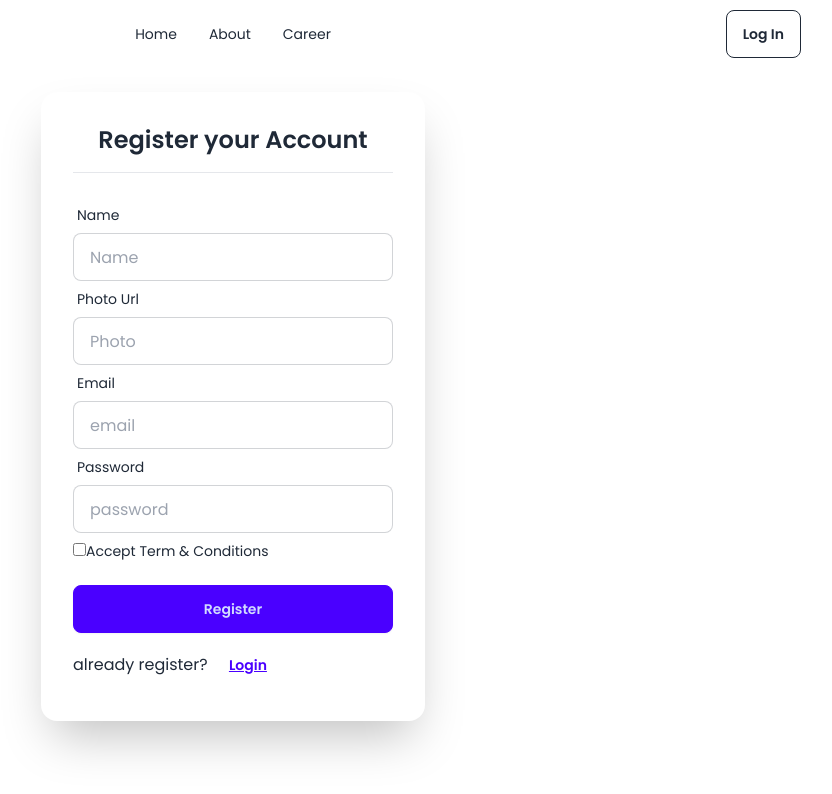
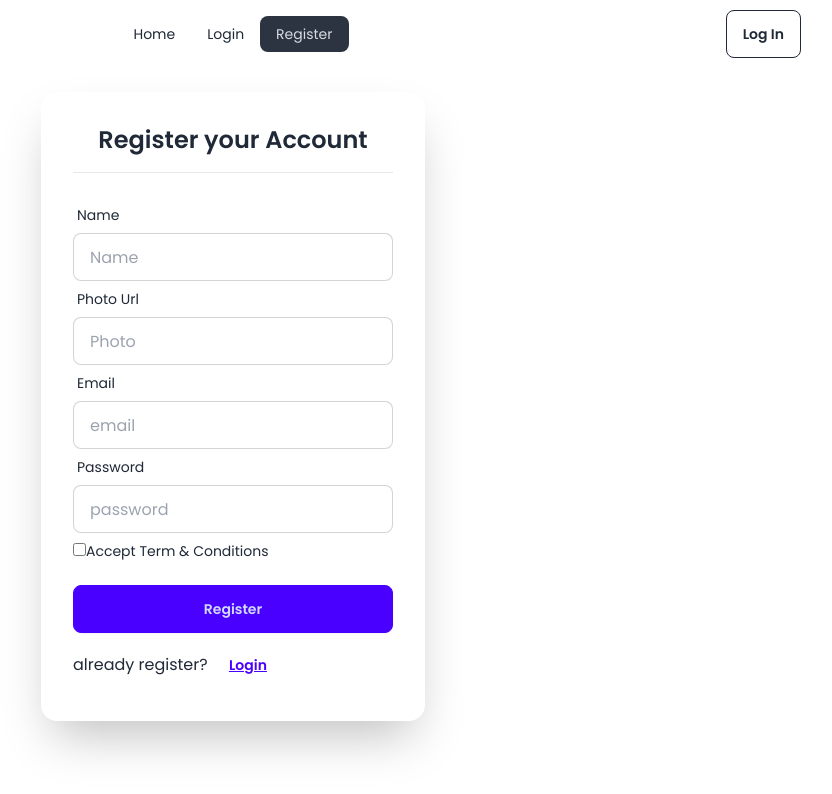
Before and after one commit to yousof-ali/dragon-news, a React (Vite) app: page /register in a window 1280 px wide. Shown: the top 794 px of the page, without its empty margins (407-1239 px from the left). Built offline with nearby package versions, Linux system fonts and the light colour scheme; no server answers.

Commit message:
private routing done

```diff
--- a/src/Pages/Details/Details.jsx
+++ b/src/Pages/Details/Details.jsx
@@ -7,9 +7,7 @@ const Details = () => {
     const alldata = useLoaderData();
     const {id} = useParams();
     const singledata = alldata.filter(data=>data._id==id);
-    console.log(singledata);
     const oneback = useNavigate()
-
     const handleback = ()=>{
         oneback(-1);
     }
--- a/src/Pages/Home/Home.jsx
+++ b/src/Pages/Home/Home.jsx
@@ -10,6 +10,7 @@ import Singlenews from "./Singlenews";
 const Home = () => {
     const allNews = useLoaderData();
     console.log(allNews);
+
     return (
         <div className="space-y-4">
             <Header></Header>
--- a/src/Pages/Home/Singlenews.jsx
+++ b/src/Pages/Home/Singlenews.jsx
@@ -4,7 +4,7 @@ import { IoMdEye } from "react-icons/io";
 import { Link } from "react-router-dom";
 
 const Singlenews = ({ news }) => {
-    const {_id, title, rating, total_view, author, thumbnail_url, image_url, details } = news;
+    const {_id, title, rating, total_view, author, image_url, details } = news;
     return (
         <div className="px-2 md:px-0">
             <div className="flex justify-between rounded-t-md p-4 bg-gray-200 items-center">
--- a/src/Pages/Login/Login.jsx
+++ b/src/Pages/Login/Login.jsx
@@ -1,4 +1,4 @@
-import { Link, useNavigate } from "react-router-dom";
+import { Link, useLocation, useNavigate } from "react-router-dom";
 import Navbar from "../shared/Navbar/Navbar";
 import { useContext, useState } from "react";
 import { Authcontext } from "../../authprovider/Authprovider";
@@ -8,7 +8,8 @@ import { Authcontext } from "../../authprovider/Authprovider";
 const Login = () => {
     const{login}=useContext(Authcontext);
     const [error,setError]=useState('');
-    const navigate = useNavigate(null)
+    const location = useLocation()
+    const navigate = useNavigate()
     const handleLogin = e => {
         e.preventDefault();
         setError('');
@@ -18,7 +19,7 @@ const Login = () => {
         login(email,password)
         .then(result=>{
             console.log(result.user);
-            navigate('/')
+            navigate(location?.state ? location.state:'/')
         })
         .catch(error=>{
             console.log(error.message);
--- a/src/Pages/shared/Navbar/Navbar.jsx
+++ b/src/Pages/shared/Navbar/Navbar.jsx
@@ -7,8 +7,11 @@ const Navbar = () => {
     const { user, logOut } = useContext(Authcontext);
     const links = <>
         <li><NavLink to={"/"}>Home</NavLink></li>
-        <li><NavLink to={"/about"}>About</NavLink></li>
-        <li><NavLink to={"/carrer"}>Career</NavLink></li>
+        {
+            !user && <>
+                <li><NavLink to={"/login"}>Login</NavLink></li>
+                <li><NavLink to={"/register"}>Register</NavLink></li></>
+        }
     </>
 
     const handleLogOut = () => {
--- a/src/Pages/shared/Rightsidenav/Rightsidenav.jsx
+++ b/src/Pages/shared/Rightsidenav/Rightsidenav.jsx
@@ -4,12 +4,16 @@ import qzone1 from '../../../assets/qZone1.png'
 import qzone2 from '../../../assets/qZone2.png'
 import qzone3 from '../../../assets/qZone3.png'
 import bg from '../../../assets/bg.png'
+import { useContext } from "react";
+import { Authcontext } from "../../../authprovider/Authprovider";
 
 const Rightsidenav = () => {
+    const { user } = useContext(Authcontext);
     return (
         <div className="p-4 space-y-8">
 
-            <div className="space-y-2">
+            {
+                !user && <div className="space-y-2">
                     <h2 className="font-semibold">Login With </h2>
                     <button className="btn btn-outline md:w-full">
                         <FaGoogle />
@@ -20,6 +24,7 @@ const Rightsidenav = () => {
                         Login with GitHub
                     </button>
                 </div>
+            }
 
             <div>
                 <h2 className="font-semibold mb-2">Find Us On </h2>
--- /dev/null
+++ b/src/Router/Privaterouter.jsx
@@ -0,0 +1,19 @@
+import { useContext } from "react";
+import { Authcontext } from "../authprovider/Authprovider";
+import { Navigate, useLocation } from "react-router-dom";
+
+
+const Privaterouter = ({children}) => {
+    const {loder,user}=useContext(Authcontext);
+    const location = useLocation();
+    console.log(location)
+    if(loder){
+        return
+    }
+    if(user){
+       return children
+    }
+    return <Navigate state={location.pathname} to={"/login"}></Navigate>
+};
+
+export default Privaterouter;
--- a/src/Router/Router.jsx
+++ b/src/Router/Router.jsx
@@ -5,6 +5,7 @@ import Home from '../Pages/Home/Home'
 import Login from "../Pages/Login/Login";
 import Register from "../Pages/Register/Register";
 import Details from "../Pages/Details/Details";
+import Privaterouter from "./Privaterouter";
 
 
 
@@ -28,7 +29,7 @@ const router = createBrowserRouter([
         },
         {
           path:'/details/:id',
-          element:<Details></Details>,
+          element:<Privaterouter><Details></Details></Privaterouter>,
           loader:()=>fetch('news.json')
         }
       ]
--- a/src/authprovider/Authprovider.jsx
+++ b/src/authprovider/Authprovider.jsx
@@ -1,35 +1,42 @@
 import { createContext, useEffect, useState } from "react";
 import auth from "../firebase/firebase.config";
 import { createUserWithEmailAndPassword,onAuthStateChanged,signOut,signInWithEmailAndPassword } from "firebase/auth";
+
 
 export const Authcontext = createContext(null)
 const Authprovider = ({children}) => {
 
     const[user,setUser]=useState(null);
+    const[loder,setLoder]=useState(true);
+
 
     const creatUser = (email,password)=>{
+        setLoder(true);
         return createUserWithEmailAndPassword(auth,email,password);
 
     }
 
     const login = (email,password)=>{
+        setLoder(true);
         return signInWithEmailAndPassword(auth,email,password)
     }
 
     const logOut = ()=>{
+        setLoder(true);
         return signOut(auth);
     }
 
     useEffect(()=>{
         const userStateChange = onAuthStateChanged(auth,currentUser =>{
             setUser(currentUser);
+            setLoder(false);
         })
         return ()=>{
             userStateChange();
         }
     },[])
 
-    const values = {user,creatUser,logOut,login}
+    const values = {user,creatUser,logOut,login,loder}
     return (
         <Authcontext.Provider value={values}>
              {children}
```
Lines whose indentation alone changed are shown as unchanged.
